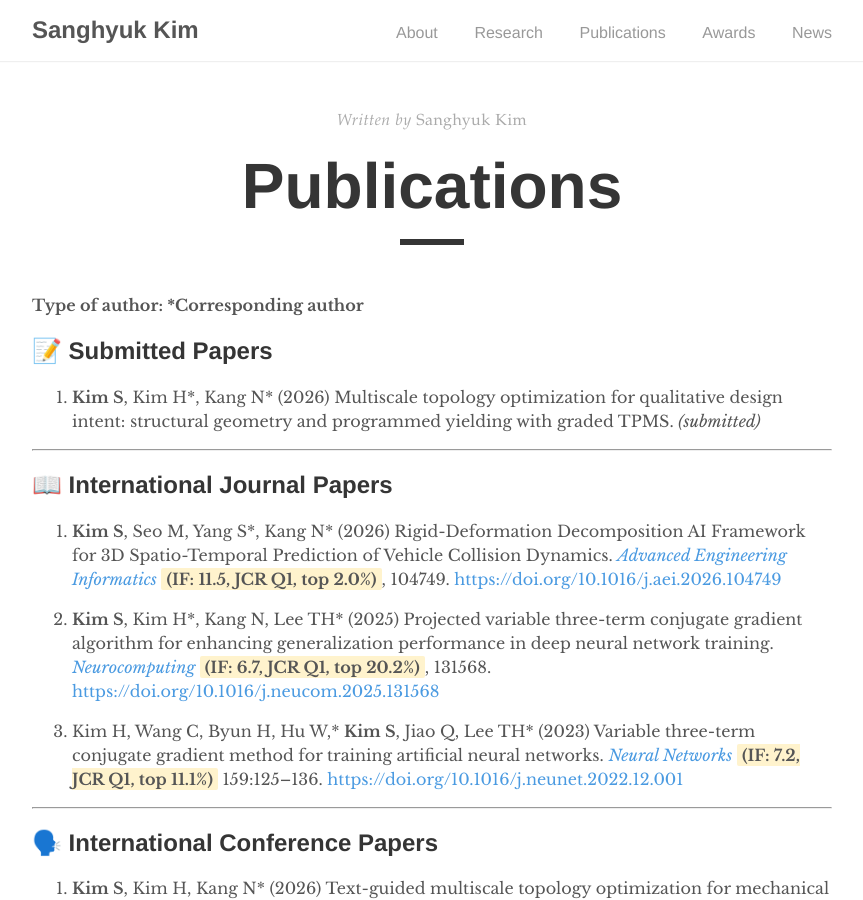
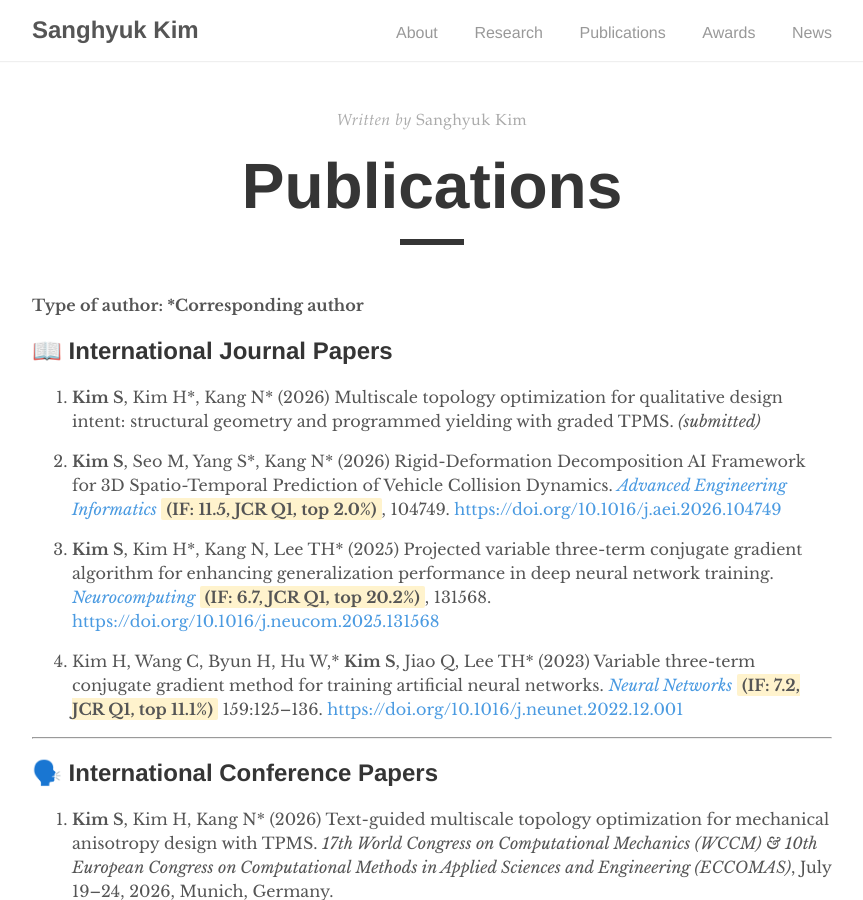
Before and after one commit to kim-sanghyuk/kim-sanghyuk.github.io, a Jekyll site: the page built from _pages/publications.md, in a window 1280 px wide and 900 px high. Shown: the whole window, without its empty margins (208-1071 px from the left). Built offline with Jekyll 4.4.1, drawn with Linux system fonts in a browser that asks for light colours.

Commit message:
Merge submitted paper into journal papers list
Co-Authored-By: Claude Sonnet 5.5 <noreply@anthropic.com>

```diff
--- a/_pages/publications.md
+++ b/_pages/publications.md
@@ -8,19 +8,15 @@ published: true
 
 **Type of author: \*Corresponding author**
 
-## 📝 Submitted Papers
+## 📖 International Journal Papers
 
 1. **Kim S**, Kim H\*, Kang N\* (2026) Multiscale topology optimization for qualitative design intent: structural geometry and programmed yielding with graded TPMS. _(submitted)_
 
----
+2. **Kim S**, Seo M, Yang S\*, Kang N\* (2026) Rigid-Deformation Decomposition AI Framework for 3D Spatio-Temporal Prediction of Vehicle Collision Dynamics. [_Advanced Engineering Informatics_](https://www.sciencedirect.com/journal/advanced-engineering-informatics) <span style="background-color:#fff3cd; padding:1px 5px; border-radius:2px;">**(IF: 11.5, JCR Q1, top 2.0%)**</span>, 104749. [https://doi.org/10.1016/j.aei.2026.104749](https://doi.org/10.1016/j.aei.2026.104749)
 
-## 📖 International Journal Papers
+3. **Kim S**, Kim H\*, Kang N, Lee TH\* (2025) Projected variable three-term conjugate gradient algorithm for enhancing generalization performance in deep neural network training. [_Neurocomputing_](https://www.sciencedirect.com/journal/neurocomputing) <span style="background-color:#fff3cd; padding:1px 5px; border-radius:2px;">**(IF: 6.7, JCR Q1, top 20.2%)**</span>, 131568. [https://doi.org/10.1016/j.neucom.2025.131568](https://doi.org/10.1016/j.neucom.2025.131568)
 
-1. **Kim S**, Seo M, Yang S\*, Kang N\* (2026) Rigid-Deformation Decomposition AI Framework for 3D Spatio-Temporal Prediction of Vehicle Collision Dynamics. [_Advanced Engineering Informatics_](https://www.sciencedirect.com/journal/advanced-engineering-informatics) <span style="background-color:#fff3cd; padding:1px 5px; border-radius:2px;">**(IF: 11.5, JCR Q1, top 2.0%)**</span>, 104749. [https://doi.org/10.1016/j.aei.2026.104749](https://doi.org/10.1016/j.aei.2026.104749)
-
-2. **Kim S**, Kim H\*, Kang N, Lee TH\* (2025) Projected variable three-term conjugate gradient algorithm for enhancing generalization performance in deep neural network training. [_Neurocomputing_](https://www.sciencedirect.com/journal/neurocomputing) <span style="background-color:#fff3cd; padding:1px 5px; border-radius:2px;">**(IF: 6.7, JCR Q1, top 20.2%)**</span>, 131568. [https://doi.org/10.1016/j.neucom.2025.131568](https://doi.org/10.1016/j.neucom.2025.131568)
-
-3. Kim H, Wang C, Byun H, Hu W,\* **Kim S**, Jiao Q, Lee TH\* (2023) Variable three-term conjugate gradient method for training artificial neural networks. [_Neural Networks_](https://www.sciencedirect.com/journal/neural-networks) <span style="background-color:#fff3cd; padding:1px 5px; border-radius:2px;">**(IF: 7.2, JCR Q1, top 11.1%)**</span> 159:125–136. [https://doi.org/10.1016/j.neunet.2022.12.001](https://doi.org/10.1016/j.neunet.2022.12.001)
+4. Kim H, Wang C, Byun H, Hu W,\* **Kim S**, Jiao Q, Lee TH\* (2023) Variable three-term conjugate gradient method for training artificial neural networks. [_Neural Networks_](https://www.sciencedirect.com/journal/neural-networks) <span style="background-color:#fff3cd; padding:1px 5px; border-radius:2px;">**(IF: 7.2, JCR Q1, top 11.1%)**</span> 159:125–136. [https://doi.org/10.1016/j.neunet.2022.12.001](https://doi.org/10.1016/j.neunet.2022.12.001)
 
 ---
 
```
